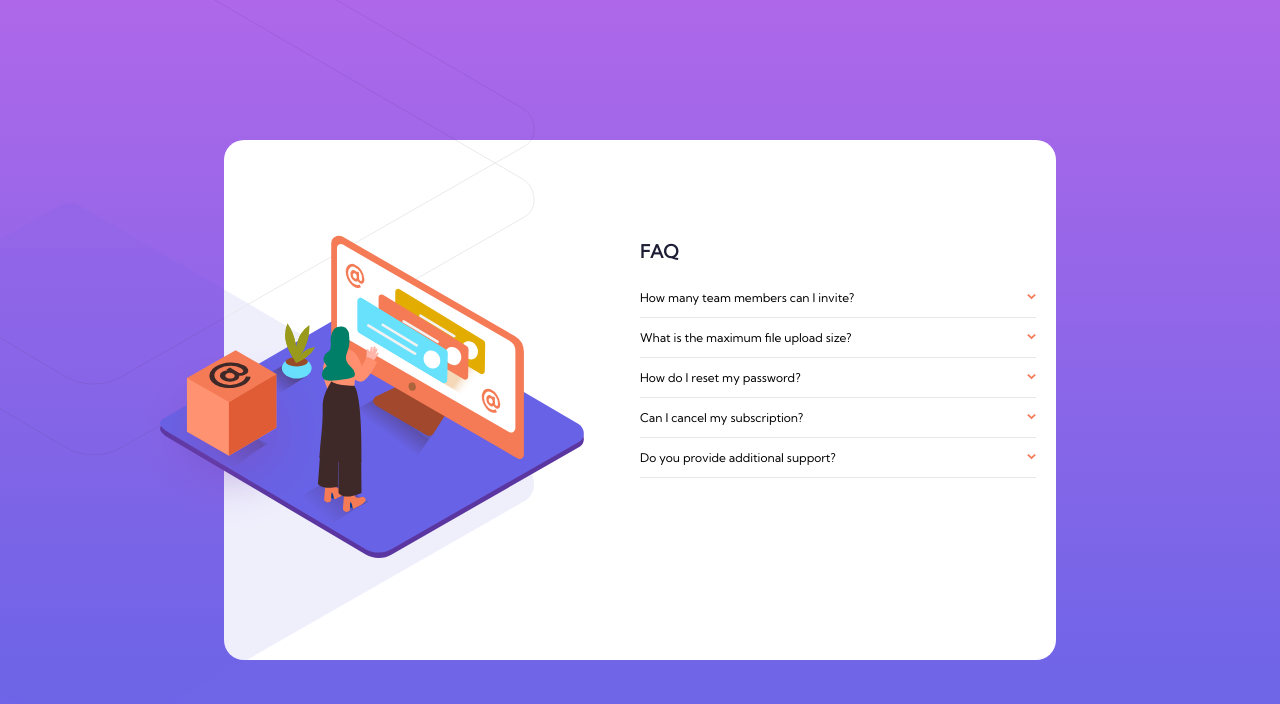
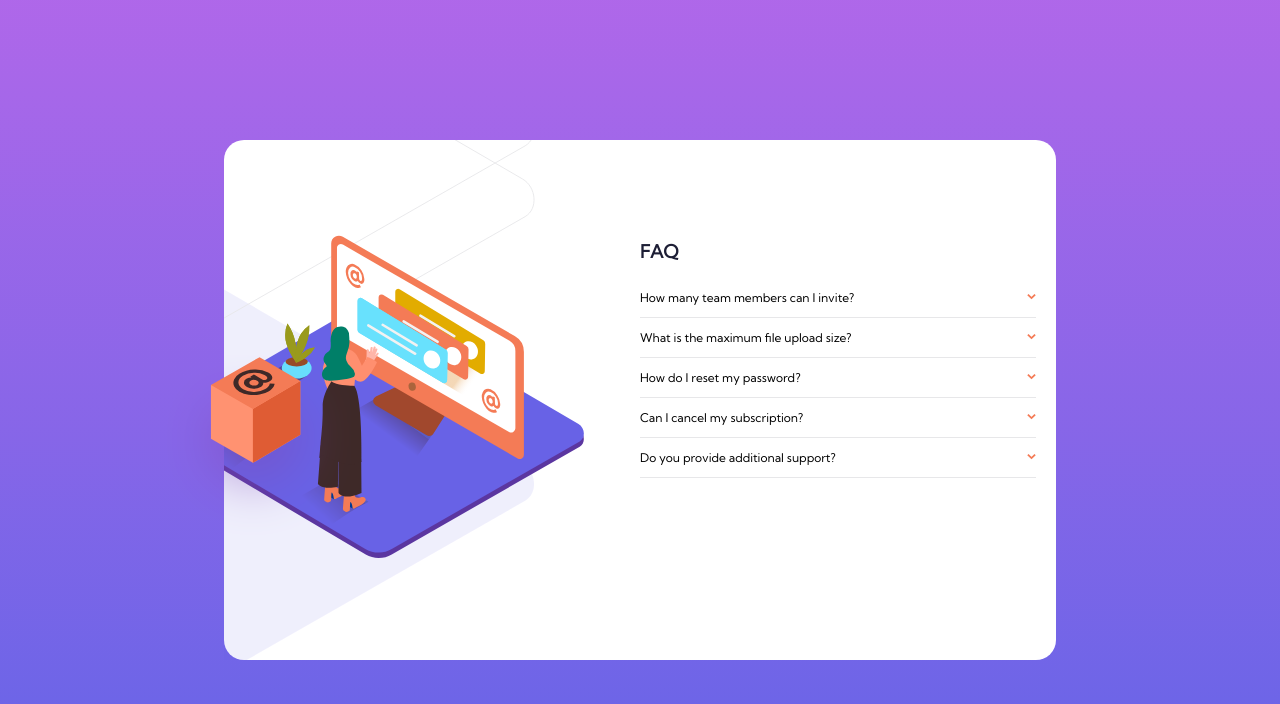
Before and after one commit to jcsmileyjr/FAQ-Accordion, a plain HTML site: page index.html in a window 1280 px wide. Drawn offline with Linux system fonts and the light colour scheme.

Commit message:
Fix image problem and add hover style

```diff
--- a/index.html
+++ b/index.html
@@ -56,6 +56,7 @@
       flex-direction: column;
       position: relative;
       align-items: center;
+      overflow: hidden;
     }
 
     .artwork__image--topStyle {
@@ -76,8 +77,8 @@
     .artwork__image--middle {
       z-index: 100;
       position: absolute;
-      top: 208px;
-      left: -88px;
+      top: 355px;
+      left: 160px;
     }
 
     .artwork__image--bottomStyle {
@@ -105,6 +106,10 @@
       flex-direction: row;
       justify-content: space-between;
       align-items: center;
+    }
+
+    .content__info--collapse:hover {
+      color: var(--Primary-Red-text)
     }
 
     .content__info--click {
@@ -188,16 +193,16 @@
         <source srcset="./images/illustration-woman-online-mobile.svg" media="(max-width:380px)">
         <img class="artwork__image--topStyle" src="./images/illustration-box-desktop.svg" alt="">
       </picture>
-      <picture class="artwork__image--middle">
-        <source srcset="./images/illustration-box-desktop.svg" media="(min-width: 381px)">
-        <img class="artwork__image--middleStyle" src="./images/illustration-box-desktop.svg" alt="">
-      </picture>
       <picture class="artwork__image--bottom">
         <source srcset="./images/bg-pattern-desktop.svg" media="(min-width: 381px)">
         <source srcset="./images/bg-pattern-mobile.svg" media="(max-width:380px)">
         <img class="artwork__image--bottomStyle" src="./images/illustration-box-desktop.svg" alt="">
       </picture>
     </section>
+    <picture class="artwork__image--middle">
+      <source srcset="./images/illustration-box-desktop.svg" media="(min-width: 381px)">
+      <img class="artwork__image--middleStyle" src="./images/illustration-box-desktop.svg" alt="">
+    </picture>
     <section class="content">
       <h1 class="content__summary--highlight content__header">FAQ</h1>
       <div class="content--separator">
```
